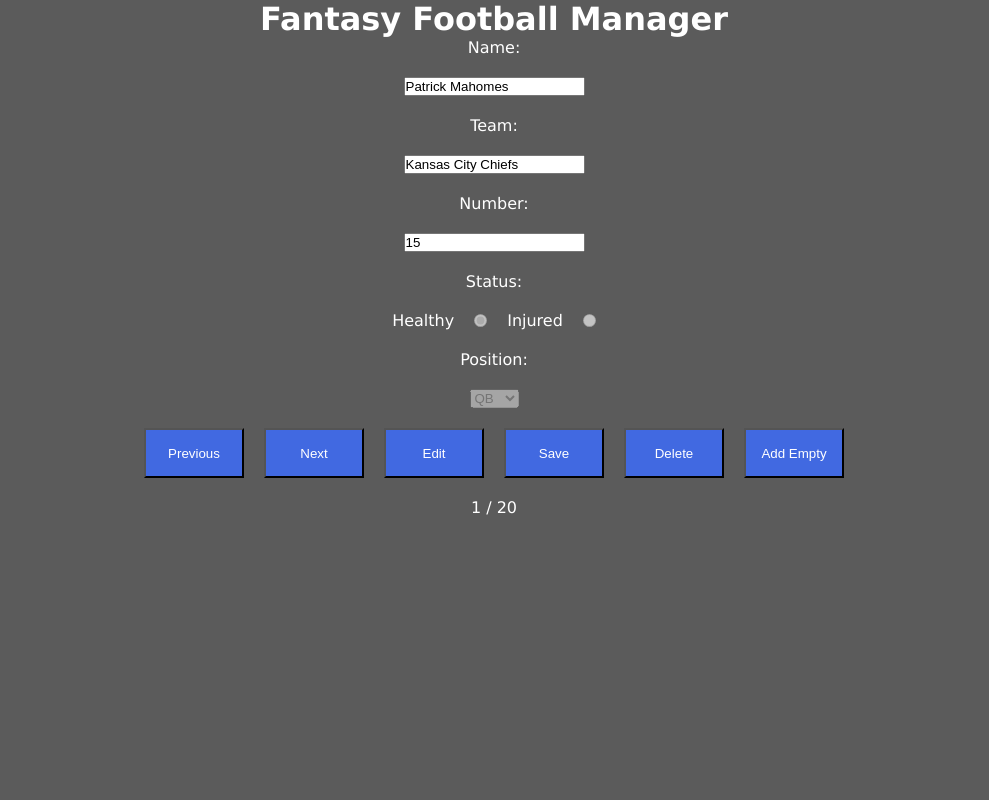
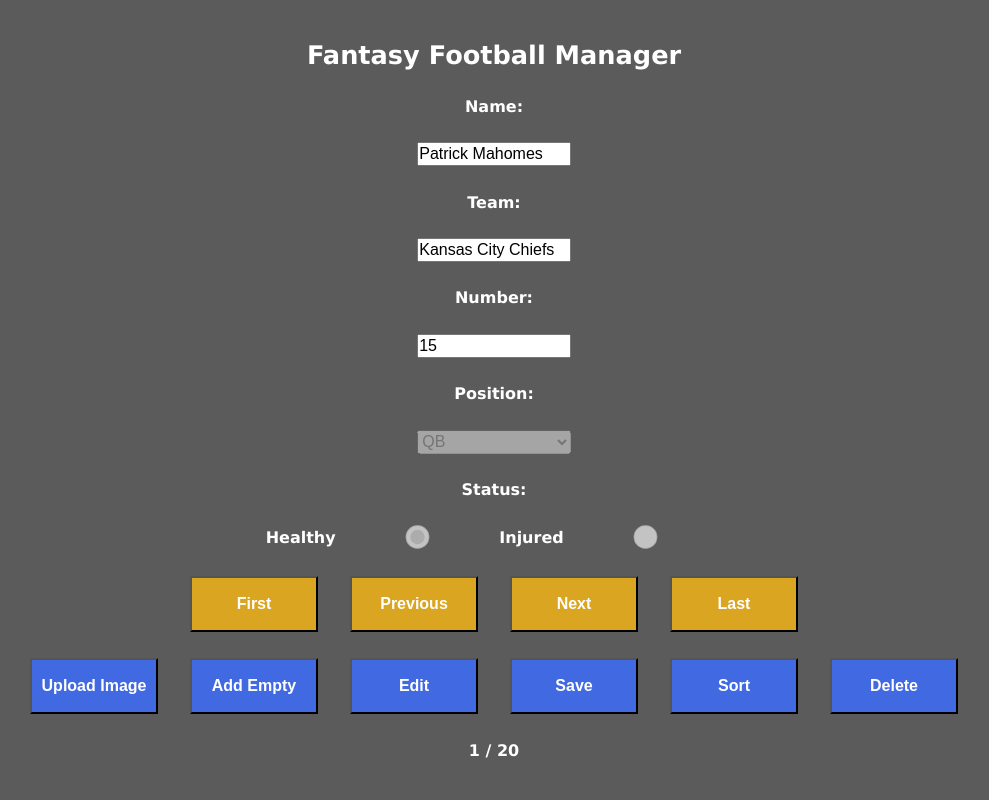
Before and after one commit to LanceH2066/Databrowser, a PHP site: page / in a window 1280 px wide. Shown: the whole page, without its empty margins (146-1135 px from the left). Run offline with PHP 8.4, Linux system fonts and the light colour scheme; data that the repository does not hold is empty.

Commit message:
Sorting complete
Just need to add image upload and then finished!

```diff
--- a/app.js
+++ b/app.js
@@ -1,5 +1,7 @@
 let currentIndex = 1;
 let size = 2;
+let currentPlayer = null;
+let sortMode = 0;
 
 function displayItem(item)
 {
@@ -34,12 +36,13 @@ function fetchItem()
       if (!response.error)
       {
         displayItem(response.player);
+        currentPlayer = response.player;
         document.getElementById("item-position").textContent = `${currentIndex} / ${response.total_entries}`;
         size = response.total_entries;
       }
       else
       {
-        alert("Player not found at index " + currentIndex);
+        console.log("Player not found at index " + currentIndex);
       }
     }
     else
@@ -59,6 +62,15 @@ function fetchPreviousItem()
   }
 }
 
+function fetchFirstItem()
+{
+  if (currentIndex > 0)
+  {
+    currentIndex = 1;
+    fetchItem();
+  }
+}
+
 function fetchNextItem()
 {
   if (currentIndex < size)
@@ -67,6 +79,16 @@ function fetchNextItem()
     fetchItem();
   }
 }
+
+function fetchLastItem()
+{
+  if (currentIndex > 0)
+  {
+    currentIndex = size;
+    fetchItem();
+  }
+}
+
 // Load the initial item on page load
 document.addEventListener("DOMContentLoaded", () =>
 {
@@ -86,8 +108,6 @@ function insertItem()
       const response = JSON.parse(request.responseText);
       if (!response.error)
       {
-        size++;
-        currentIndex = size;
         fetchItem(size);
       }
       else
@@ -97,4 +117,111 @@ function insertItem()
     }
   };
   request.send();
+
+  size++;
+  currentIndex = size;
 }
+
+function saveRecord()
+{
+  const request = new XMLHttpRequest();
+  request.open("POST", "saveItem.php", true);
+  request.setRequestHeader("Content-Type", "application/x-www-form-urlencoded");
+
+  const id = currentPlayer['id'];
+  const name = document.getElementById("name").value;
+  const team = document.getElementById("team").value;
+  const number = document.getElementById("number").value;
+  const status = document.querySelector('input[name="status"]:checked').value;
+  const position = document.getElementById("position").value;
+
+  request.send(`id=${id}&player_name=${name}&player_team=${team}&player_number=${number}&player_status=${status}&player_position=${position}`);
+}
+
+function deleteItem()
+{
+  const request = new XMLHttpRequest();
+  request.open("POST", "deleteItem.php", true);
+  request.setRequestHeader("Content-Type", "application/x-www-form-urlencoded");
+
+  const id = parseInt(currentPlayer['id']);
+
+  request.onreadystatechange = function ()
+  {
+    if (request.readyState === 4 && request.status === 200)
+    {
+      const response = JSON.parse(request.responseText);
+      if (response.success)
+      {
+        if (size > 1)
+        {
+          // More than one item
+          if (currentIndex >= 2)
+          {
+            currentIndex--;
+            size--;
+            fetchItem(currentIndex);
+          }
+          else // Delete item 1 but size > 1
+          {
+            size--;
+            fetchItem(currentIndex);
+          }
+        }
+        else
+        {
+          // Only one item
+          size = 0;
+          currentIndex = 0;
+          insertItem();
+
+          setTimeout(() =>
+          {
+            fetchItem(currentIndex);
+          }, 3000);
+        }
+      }
+      else
+      {
+        console.error("Failed to delete item:", response.error || "Unknown error");
+      }
+    }
+  };
+
+  request.send(`id=${id}`);
+
+}
+
+function toggleSort()
+{
+  const request = new XMLHttpRequest();
+  request.open("POST", "sortItems.php", true);
+  request.setRequestHeader("Content-Type", "application/x-www-form-urlencoded");
+
+  if(sortMode == 0)
+  {
+    sortMode = 1;
+  }
+  else
+  {
+    sortMode = 0;
+  }
+
+  request.onreadystatechange = function ()
+  {
+    if (request.readyState === 4 && request.status === 200)
+    {
+      const response = JSON.parse(request.responseText);
+      if (response.success)
+      {
+        fetchItem(currentIndex);
+      }
+      else
+      {
+        console.error("Failed to sort items:", response.error || "Unknown error");
+      }
+    }
+  };
+
+  request.send(`sortMode=${sortMode}`);
+}
--- a/fetchItem.php
+++ b/fetchItem.php
@@ -4,6 +4,7 @@ if ($_SERVER["REQUEST_METHOD"] == "GET")
     try
     {
         require_once 'includes/dbh.inc.php';
+        require_once 'includes/config_session.inc.php';
 
         $query = "SELECT COUNT(*) as total_entries FROM players";
         $stmt = $pdo->prepare($query);
@@ -20,9 +21,10 @@ if ($_SERVER["REQUEST_METHOD"] == "GET")
             echo json_encode(['error' => 'No row number provided']);
             die();
         }
-
+        $sortMode = isset($_SESSION['sortMode']) ? (int) $_SESSION['sortMode'] : 0;
+        $sortColumn = $sortMode === 0 ? 'id' : 'player_name';
         $offset = $rowNumber -1;
-        $query = "SELECT * FROM players ORDER BY id ASC LIMIT 1 OFFSET $offset";
+        $query = "SELECT * FROM players ORDER BY $sortColumn ASC LIMIT 1 OFFSET $offset";
         $stmt = $pdo->prepare($query);
         $stmt->execute();
         $player = $stmt->fetch(PDO::FETCH_ASSOC);
--- a/index.php
+++ b/index.php
@@ -15,9 +15,9 @@
 </head>
 
 <body>
-  <h1>Fantasy Football Manager</h1>
+  <form id="item-form">
+     <h1>Fantasy Football Manager</h1>
 
-  <form id="item-form">
     <label for="name">Name:</label>
     <input type="text" id="name" name="name" readonly>
 
@@ -26,14 +26,6 @@
 
     <label for="number">Number:</label>
     <input type="number" id="number" name="number" readonly>
-
-    <label>Status:</label>
-    <div>
-      <label for="healthy">Healthy</label>
-      <input type="radio" id="healthy" name="status" value="healthy" disabled>
-      <label for="injured">Injured</label>
-      <input type="radio" id="injured" name="status" value="injured" disabled>
-    </div>
 
     <label for="position">Position:</label>
     <select id="position" name="position" disabled>
@@ -45,16 +37,33 @@
       <option value="DEF">DEF</option>
     </select>
 
-    <div>
-      <button type="button" onclick="fetchPreviousItem()">Previous</button>
-      <button type="button" onclick="fetchNextItem()">Next</button>
-      <button type="button" onclick="toggleEdit()">Edit</button>
-      <button type="button" onclick="saveRecord()">Save</button>
-      <button type="button" onclick="deleteItem()">Delete</button>
-      <button type="button" onclick="insertItem()">Add Empty</button>
+    <label>Status:</label>
+    <div id ="status">
+      <label for="healthy">Healthy</label>
+      <input type="radio" id="healthy" name="status" value="healthy" disabled>
+      <label for="injured">Injured</label>
+      <input type="radio" id="injured" name="status" value="injured" disabled>
+    </div>
+
+    </div>
+    <div id= "buttonContainer">
+      <button id ="nav" type="button" onclick="fetchFirstItem()">First</button>
+      <button id ="nav" type="button" onclick="fetchPreviousItem()">Previous</button>
+      <button id ="nav" type="button" onclick="fetchNextItem()">Next</button>
+      <button id ="nav" type="button" onclick="fetchLastItem()">Last</button>
+    </div>
+
+    <div id= "buttonContainer">
+      <button id ="btn" type="button" onclick="">Upload Image</button>
+      <button id ="btn" type="button" onclick="insertItem()">Add Empty</button>
+      <button id ="btn" type="button" onclick="toggleEdit()">Edit</button>
+      <button id ="btn" type="button" onclick="saveRecord()">Save</button>
+      <button id ="btn" type="button" onclick="toggleSort()">Sort</button>
+      <button id ="btn" type="button" onclick="deleteItem()">Delete</button>
     </div>
 
     <p id="item-position"></p>
+
   </form>
 
 </body>
--- a/saveItem.php
+++ b/saveItem.php
@@ -5,14 +5,13 @@ if ($_SERVER["REQUEST_METHOD"] == "POST")
     {
         require_once 'includes/dbh.inc.php';
 
+        $id = filter_input(INPUT_POST, 'id', FILTER_SANITIZE_STRING);
         $player_name = filter_input(INPUT_POST, 'player_name', FILTER_SANITIZE_STRING);
         $player_team = filter_input(INPUT_POST, 'player_team', FILTER_SANITIZE_STRING);
         $player_number = filter_input(INPUT_POST, 'player_number', FILTER_VALIDATE_INT);
         $player_status = filter_input(INPUT_POST, 'player_status', FILTER_SANITIZE_STRING);
         $player_position = filter_input(INPUT_POST, 'player_position', FILTER_SANITIZE_STRING);
 
-        // Prepare the SQL query
-        // TODO : INSTEAD OF ID GET OFFSET LIKE WE DO WITH FETCHITEM OR USE FETCHITEM TO GET THE ITEM AND SEND THE ITEM IN THE POST
         $query = "UPDATE players
                   SET player_name = :player_name,
                       player_team = :player_team,
@@ -22,7 +21,6 @@ if ($_SERVER["REQUEST_METHOD"] == "POST")
                   WHERE id = :id";
         $stmt = $pdo->prepare($query);
 
-        // Bind parameters
         $stmt->bindParam(':id', $id, PDO::PARAM_INT);
         $stmt->bindParam(':player_name', $player_name, PDO::PARAM_STR);
         $stmt->bindParam(':player_team', $player_team, PDO::PARAM_STR);
@@ -33,12 +31,14 @@ if ($_SERVER["REQUEST_METHOD"] == "POST")
         // Execute the query
         if ($stmt->execute())
         {
+            echo "<h1>SUCCESS!</h1>";
             echo json_encode(['success' => true, 'message' => 'Player updated successfully']);
         }
         else
         {
             echo json_encode(['error' => 'Failed to update player']);
         }
+
         $pdo = null;
         $stmt = null;
 
--- a/style.css
+++ b/style.css
@@ -6,10 +6,34 @@
 }
 html, body
 {
+    height: 100vh;
+    width: 100vw;
+    overflow: hidden;
     text-align: center;
     font-family: Verdana, Geneva, Tahoma, sans-serif;
+    font-weight: bold;
     background-color: #5b5b5b;
     color: white;
+}
+h1
+{
+    font-size: clamp(1rem, 2vw, 4rem); /* Scales font size */
+}
+label
+{
+    font-size: clamp(1rem, 1vw, 4rem); /* Scales font size */
+}
+input
+{
+    font-size: clamp(1rem, 1vw, 4rem); /* Scales font size */
+    height: 3vh;
+    width: 12vw;
+}
+select
+{
+    font-size: clamp(1rem, 1vw, 4rem); /* Scales font size */
+    height: 3vh;
+    width: 12vw;
 }
 #item-form
 {
@@ -18,21 +42,39 @@ html, body
     align-items: center;
     flex-direction: column;
     width: 100%;
-    height: auto;
+    height: 100%;
     margin: 0 auto;
-    gap: 20px; /* Space between inputs */
+    gap: 3.3%; /* Space between inputs */
 }
-div
+#status
 {
     display: flex;
     flex-direction: row;
     align-items: center;
-    gap: 20px; /* Space between inputs */
+    gap: 5px; /* Space between inputs */
 }
-button
+#buttonContainer
 {
-    width: 100px;
-    height: 50px;
+    display: flex;
+    flex-direction: row;
+    align-items: center;
+    gap: 2.5vw; /* Space between inputs */
+}
+#btn
+{
+    width: 10vw;
+    height: 7vh;
     background-color: royalblue;
     color: white;
+    font-weight: bold;
+    font-size: clamp(1rem, 1vw, 4rem); /* Scales font size */
 }
+#nav
+{
+    width: 10vw;
+    height: 7vh;
+    background-color:goldenrod;
+    color: white;
+    font-weight: bold;
+    font-size: clamp(1rem, 1vw, 4rem); /* Scales font size */
+}
```
Also changed, not shown: deleteItem.php (+36 -0 lines), sortItems.php (added, +28 -0 lines).
